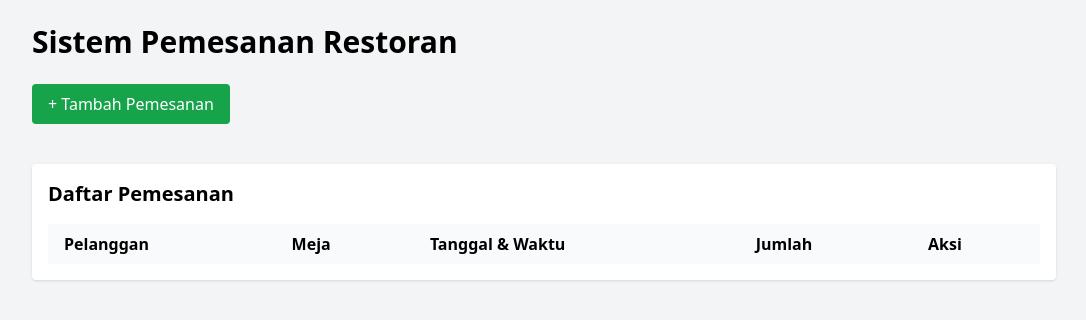
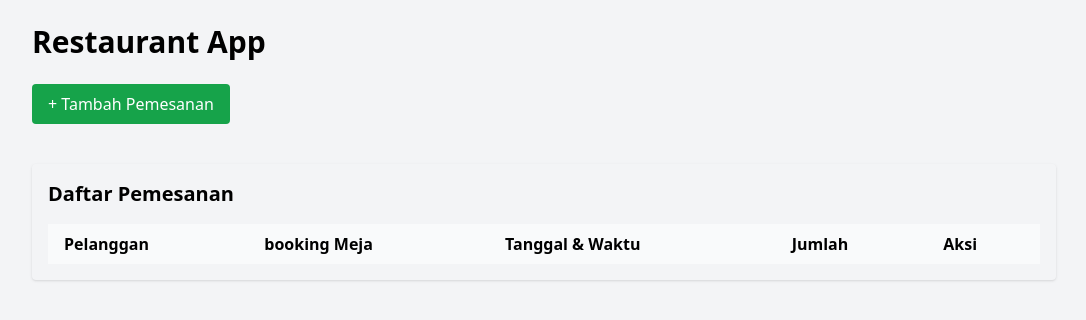
Before and after one commit to MeldaFrstn/restaurant-app, a PHP site: page / in a window 1280 px wide. Shown: the top 320 px of the page, without its empty margins (96-1182 px from the left). Run offline with PHP 8.4, Linux system fonts and the light colour scheme; data comes from the database, SQL or seed files in the repository; data that the repository does not hold is empty; some libraries are stand-ins or nearby versions.

Commit message:
feat: update README and add edit booking functionality

```diff
--- a/index.php
+++ b/index.php
@@ -7,17 +7,17 @@
 </head>
 <body class="bg-gray-100 p-6">
   <div class="max-w-5xl mx-auto">
-    <h1 class="text-3xl font-bold mb-6">Sistem Pemesanan Restoran</h1>
+    <h1 class="text-3xl font-bold mb-6">Restaurant App</h1>
 
     <a href="add_booking.php" class="bg-green-600 text-white px-4 py-2 rounded mb-4 inline-block hover:bg-green-700">+ Tambah Pemesanan</a>
 
-    <div class="mt-6 bg-white shadow rounded p-4">
+    <div class="mt-6 bg-gray shadow rounded p-4">
       <h2 class="text-xl font-semibold mb-4">Daftar Pemesanan</h2>
       <table class="min-w-full divide-y">
         <thead>
           <tr class="bg-gray-50">
             <th class="px-4 py-2 text-left">Pelanggan</th>
-            <th class="px-4 py-2 text-left">Meja</th>
+            <th class="px-4 py-2 text-left">booking Meja</th>
             <th class="px-4 py-2 text-left">Tanggal & Waktu</th>
             <th class="px-4 py-2 text-left">Jumlah</th>
             <th class="px-4 py-2 text-left">Aksi</th>
@@ -36,7 +36,7 @@
               <td class='px-4 py-2'>{$p['jumlah_orang']}</td>
               <td class='px-4 py-2'>
                 <a href='edit_booking.php?id={$p['id_pemesanan']}' class='text-blue-600 hover:underline mr-3'>Edit</a>
-                <a href='delete_booking.php?id={$p['id_pemesanan']}' class='text-red-600 hover:underline' onclick=\"return confirm('Yakin hapus?')\">Hapus</a>
+                <a href='delete_booking.php?id={$p['id_pemesanan']}' class='text-purple-600 hover:underline' onclick=\"return confirm('Yakin hapus?')\">Hapus</a>
               </td>
             </tr>";
           }
```
Also changed, not shown: README.md, edit_booking.js (renamed from edit_booking.php).
